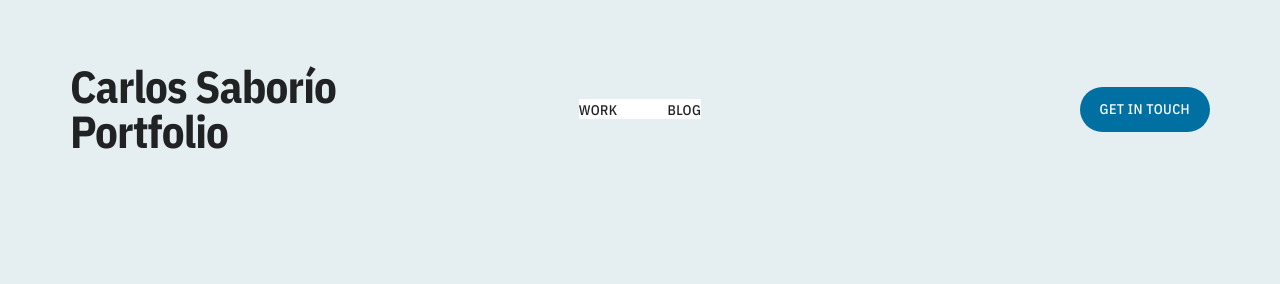
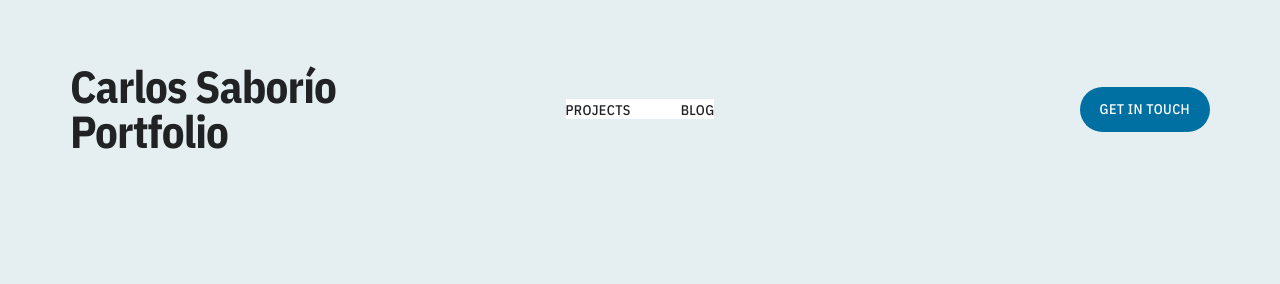
Before and after one commit to Zavorio/zavorio.github.io, a Jekyll site: the page built from _posts/2020-08-01-modular-illustration-system-for-animation.md, in a window 1280 px wide. Shown: the top 284 px of the page. Built offline with Jekyll 4.4.1, drawn with Linux system fonts in a browser that asks for light colours; nearby versions of some CDN libraries.

Commit message:
Change in projects

```diff
--- a/_data/settings.yml
+++ b/_data/settings.yml
@@ -8,8 +8,8 @@ header_settings:
 
 menu_settings:
   menu_items:
-    - title: 'Work'
-      url: '/work'
+    - title: 'Projects'
+      url: '/projects'
     - title: 'Blog'
       url: '/blog/'
 
@@ -61,7 +61,7 @@ social_settings:
 
 color_settings:
   background_color: '#E5EFF1'
-  background_alt_color: '#f4f5f6'
+  background_alt_color: '#BED2D6'
   text_dark_color: '#202224'
   text_medium_color: '#6C7A89'
   text_light_color: '#AEB3BB'
```
